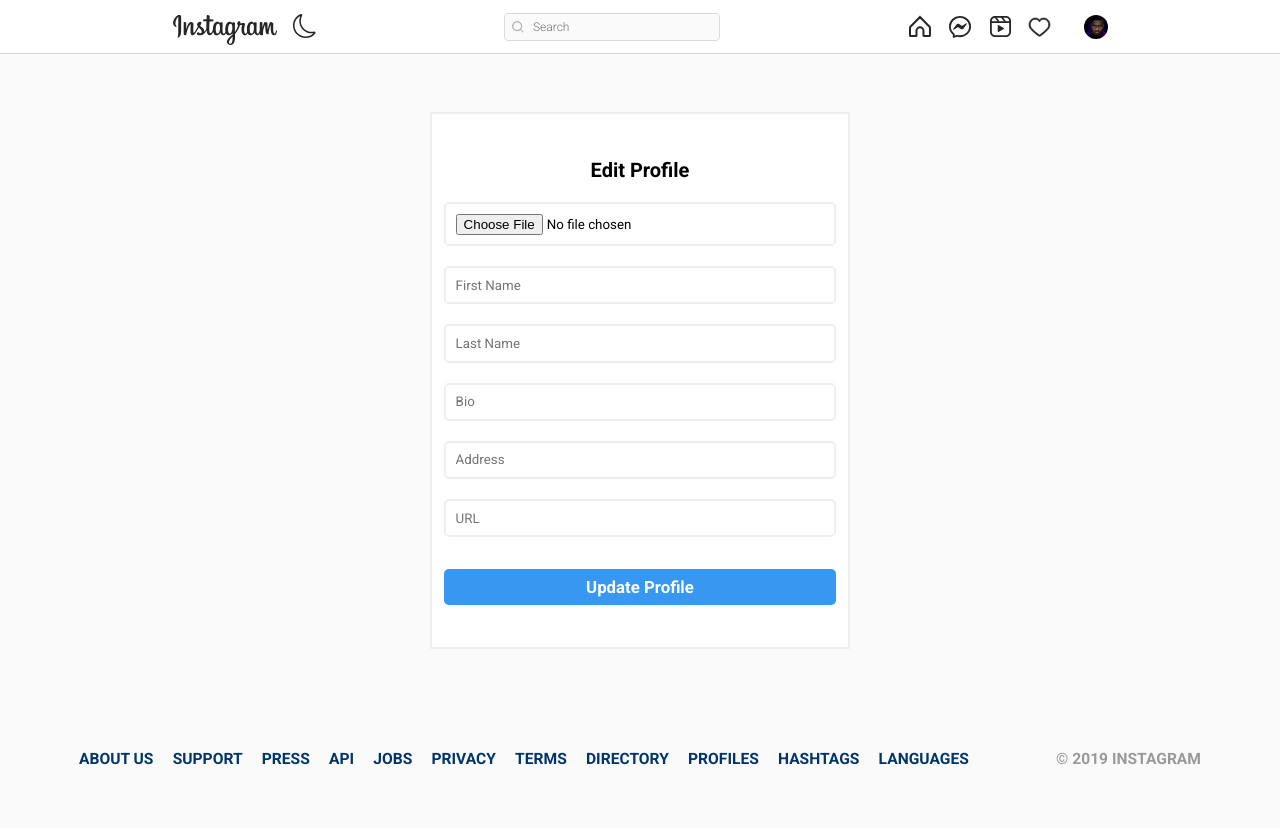
After one commit to itsAnkitpy/Instello, a Django app: template templates/edit_profile.html in a window 1280 px wide. The commit adds this page. Run offline with Django 4.2, Linux system fonts and the light colour scheme; the template is opened without the code that fills it: values that come from a table or form of the project are taken from there, others are empty; some libraries are stand-ins or nearby versions.

Commit message:
Creating Edit Profile Form

```diff
--- a/instello/urls.py
+++ b/instello/urls.py
@@ -9,6 +9,7 @@ from user_profile.views import UserProfile,follow
 urlpatterns = [
     path('admin/', admin.site.urls),
     path('post/', include('post.urls')),
+    path('users/', include('user_profile.urls')),
 
     # Profile URL section
     path('<username>/', UserProfile, name='profile'),
--- /dev/null
+++ b/templates/edit_profile.html
@@ -0,0 +1,93 @@
+{% extends 'base.html' %}
+{% load static %}
+{% load crispy_forms_tags %}
+{% block content %}
+<br><br>
+<!DOCTYPE html>
+<html lang="en">
+
+<head>
+  <meta charset="UTF-8">
+  <meta name="viewport" content="width=device-width, initial-scale=1.0">
+  <meta http-equiv="X-UA-Compatible" content="ie=edge">
+  <script src="https://kit.fontawesome.com/fc1e235b2e.js"></script>
+  <link rel="stylesheet" href="{% static 'assets2/style.css' %}">
+  <title>Instagram Login Form</title>
+</head>
+
+<body>
+
+  <div id="wrapper">
+    <div class="container">
+      <div class="phone-app-ddemo"></div>
+      <div class="form-data">
+        <form action="" method="POST" enctype="multipart/form-data">
+			{% csrf_token %}
+          <div class="logo">
+            <h3 style="padding: 20px; font-size: 20px;">Edit Profile</h3>
+          </div>
+          {{form.image}} <br>
+		  {{form.first_name}} <br>
+		  {{form.last_name}} <br>
+		  {{form.bio}} <br>
+		  {{form.location}} <br>
+		  {{form.url}} <br>
+          <button class="form-btn" type="submit">Update Profile</button>
+          <!-- <a href="index.html" class="form-btn" type="submit">Log in</a> -->
+
+        </form>
+
+      </div>
+    </div>
+
+    <footer>
+      <div class="container">
+        <nav class="footer-nav">
+          <ul>
+            <li>
+              <a href="#">About us</a>
+            </li>
+            <li>
+              <a href="#">Support</a>
+            </li>
+            <li>
+              <a href="#">Press</a>
+            </li>
+            <li>
+              <a href="#">Api</a>
+            </li>
+            <li>
+              <a href="#">Jobs</a>
+            </li>
+            <li>
+              <a href="#">Privacy</a>
+            </li>
+            <li>
+              <a href="#">Terms</a>
+            </li>
+            <li>
+              <a href="#">Directory</a>
+            </li>
+            <li>
+              <a href="#">Profiles</a>
+            </li>
+            <li>
+              <a href="#">Hashtags</a>
+            </li>
+            <li>
+              <a href="#">Languages</a>
+            </li>
+          </ul>
+        </nav>
+        <div class="copyright-notice">
+          &copy 2019 Instagram
+        </div>
+      </div>
+    </footer>
+
+  </div>
+
+</body>
+
+</html>
+{% endblock content %}
--- a/templates/profile.html
+++ b/templates/profile.html
@@ -47,7 +47,7 @@
                     <h5 style="font-size: 15px;" class="profile-user-name">@{{profile.user.username}}</h5>
 
                     {% if request.user.is_authenticated and request.user == profile.user %}
-                    <a style="text-decoration: none;" href="#" class="btn profile-edit-btn">Edit Profile</a>
+                    <a style="text-decoration: none;" href="{% url 'editprofile' %}" class="btn profile-edit-btn">Edit Profile</a>
                     <a style="text-decoration: none;" href="#" class="btn profile-edit-btn">Logout</a>
                     <button class="btn profile-settings-btn" aria-label="profile settings"><i class="fas fa-cog"
                             aria-hidden="true"></i></button>
--- /dev/null
+++ b/user_profile/forms.py
@@ -0,0 +1,34 @@
+from django import forms
+from django.contrib.auth.models import User
+from django.contrib.auth.forms import UserCreationForm
+
+from user_profile.models import Profile
+
+
+
+class EditProfileForm(forms.ModelForm):
+    image = forms.ImageField(required=True)
+    first_name = forms.CharField(widget=forms.TextInput(attrs={'class': 'input', 'placeholder': 'First Name'}), required=True)
+    last_name = forms.CharField(widget=forms.TextInput(attrs={'class': 'input', 'placeholder': 'Last Name'}), required=True)
+    bio = forms.CharField(widget=forms.TextInput(attrs={'class': 'input', 'placeholder': 'Bio'}), required=True)
+    url = forms.CharField(widget=forms.TextInput(attrs={'class': 'input', 'placeholder': 'URL'}), required=True)
+    location = forms.CharField(widget=forms.TextInput(attrs={'class': 'input', 'placeholder': 'Address'}), required=True)
+
+    class Meta:
+        model = Profile
+        fields = ['image', 'first_name', 'last_name', 'bio', 'url', 'location']
+
+
+
+class UserRegisterForm(UserCreationForm):
+    username = forms.CharField(widget=forms.TextInput(attrs={'placeholder': 'Username', 'class': 'prompt srch_explore'}), max_length=50, required=True)
+    # username = forms.EmailInput(widget=forms.TextInput(attrs={'placeholder': 'Username'}), max_length=50, required=True)
+
+    email = forms.EmailField(widget=forms.TextInput(attrs={'placeholder': 'Email', 'class': 'prompt srch_explore'}))
+    password1 = forms.CharField(widget=forms.PasswordInput(attrs={'placeholder': 'Enter Password', 'class': 'prompt srch_explore'}))
+    password2 = forms.CharField(widget=forms.PasswordInput(attrs={'placeholder': 'Confirm Password', 'class': 'prompt srch_explore'}))
+
+
+    class Meta:
+        model = User
+        fields = ['username', 'email', 'password1', 'password2']
--- /dev/null
+++ b/user_profile/urls.py
@@ -0,0 +1,8 @@
+from django.urls import path
+
+from user_profile.views import EditProfile
+
+urlpatterns = [
+    # Profile Section
+    path('profile/edit', EditProfile, name="editprofile"),
+]
```
Also changed, not shown: user_profile/views.py (+24 -0 lines).
